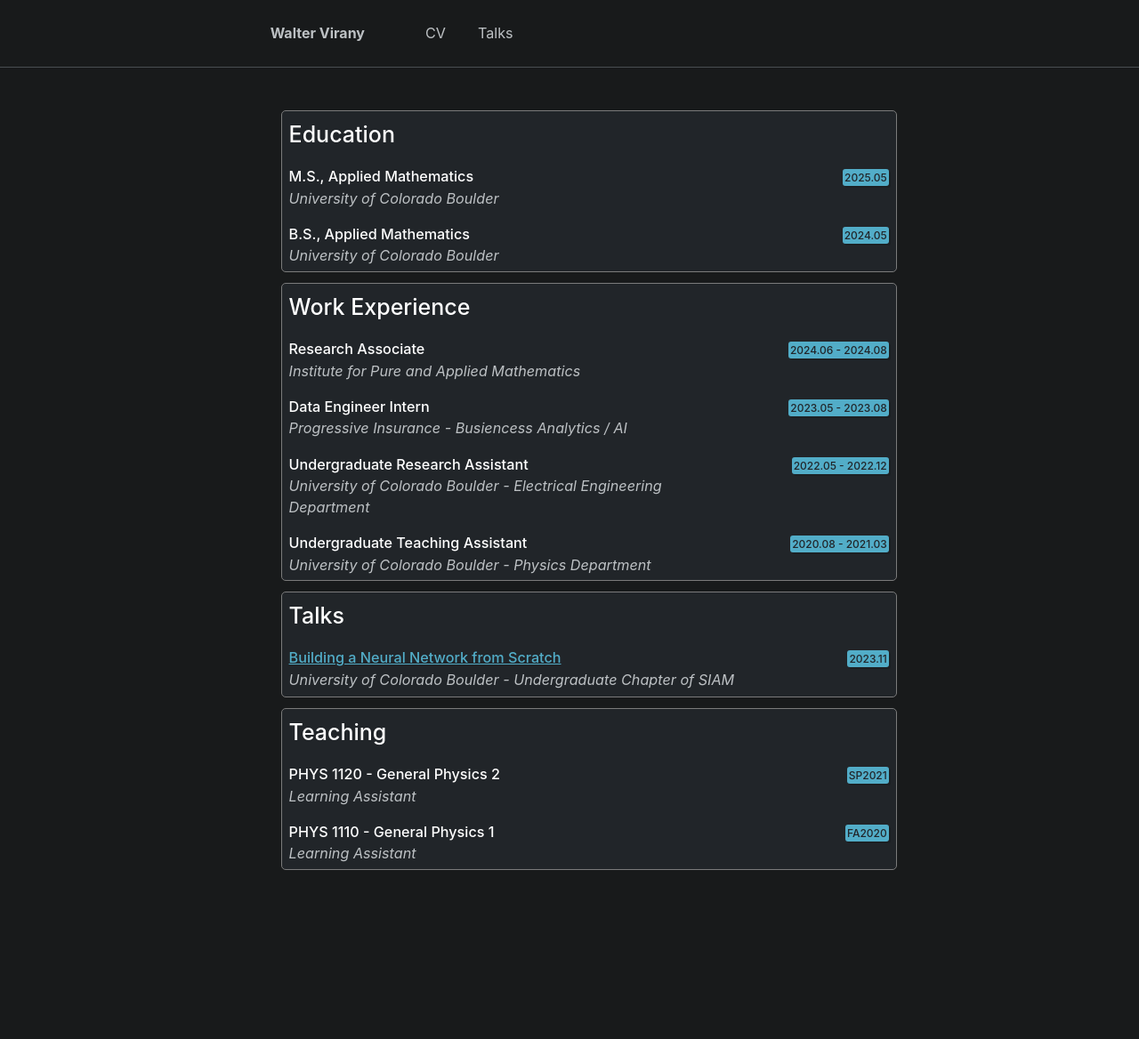
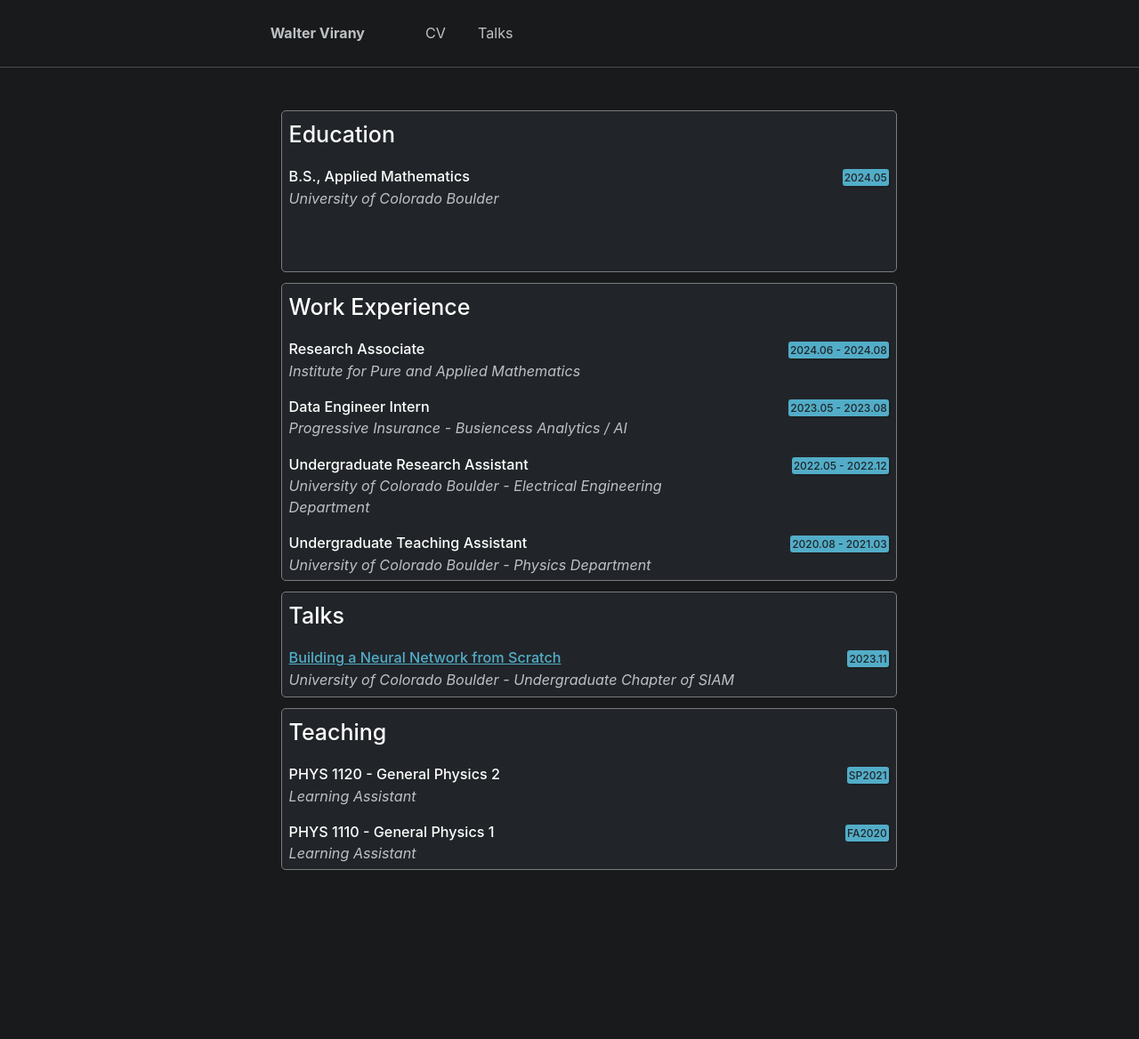
Before and after one commit to wvirany/wvirany.github.io, a Jekyll site: the page built from _pages/cv.html, in a window 1280 px wide. Shown: the whole page at 89% size. Built offline with Jekyll 4.4.1, drawn with Linux system fonts in a browser that asks for light colours.

Commit message:
Update cv.html

```diff
--- a/_pages/cv.html
+++ b/_pages/cv.html
@@ -78,7 +78,7 @@ div.cv {
     <div class="cv" style="height:180px;">
         <div class="header">Education</div>
 
-        <div class="row">
+        <!-- <div class="row">
             <div class="column left">
                 <b style="font-weight: 450; color:white;">M.S., Applied Mathematics</b>
                 <br>
@@ -89,7 +89,7 @@ div.cv {
             </div>
         </div>
 
-        <br>
+        <br> -->
 
         <div class="row">
             <div class="column left">
```
